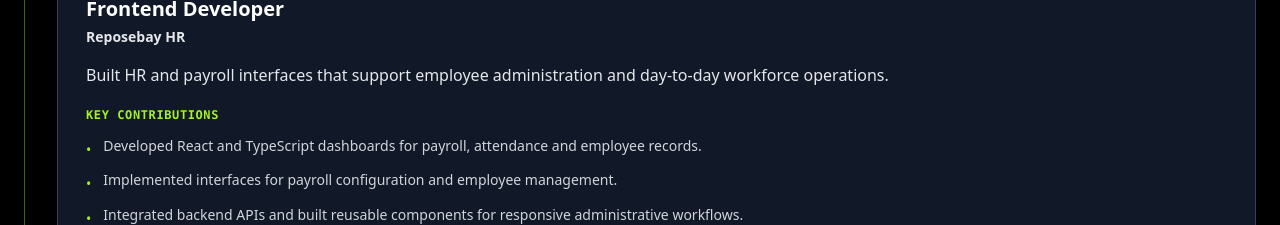
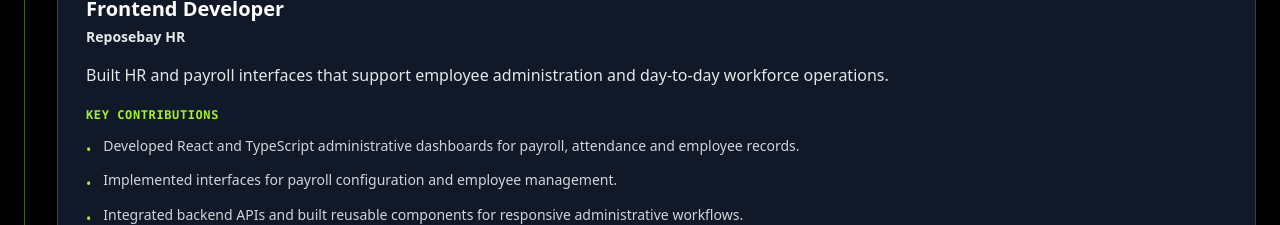
Before and after one commit to paulynson/portfolio, a React (Vite) app: page / in a window 1280 px wide. Shown: the part 5940-6165 px from the top of the page. Built offline with nearby package versions, Linux system fonts and the light colour scheme.

Commit message:
Clarify Reposebay administrative dashboard contribution

```diff
--- a/src/pages/About.tsx
+++ b/src/pages/About.tsx
@@ -37,7 +37,7 @@ function About() {
       period: "Apr 2024 – Jul 2024",
       summary: "Built HR and payroll interfaces that support employee administration and day-to-day workforce operations.",
       achievements: [
-        "Developed React and TypeScript dashboards for payroll, attendance and employee records.",
+        "Developed React and TypeScript administrative dashboards for payroll, attendance and employee records.",
         "Implemented interfaces for payroll configuration and employee management.",
         "Integrated backend APIs and built reusable components for responsive administrative workflows.",
       ],
```
